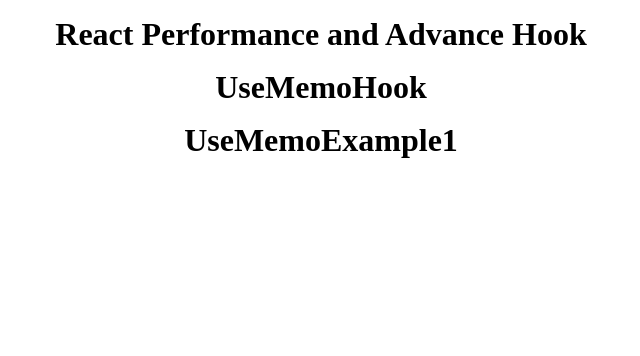
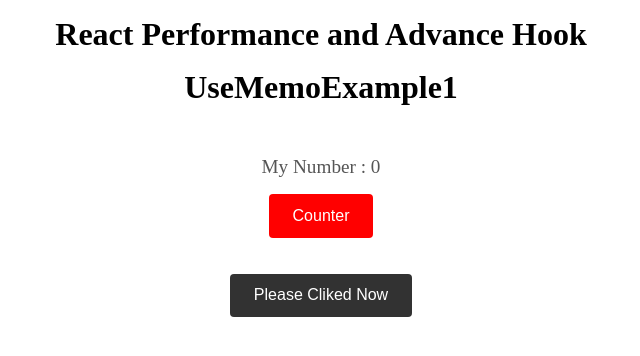
Before and after one commit to Tausifqureshi/React_Revision, a React (Vite) app: page / in a window 1280 px wide. Shown: the top 356 px of the page, without its empty margins (319-959 px from the left). Built offline with nearby package versions, Linux system fonts and the light colour scheme.

Commit message:
use Call Back

```diff
--- a/src/React Perfomance and Advance Hook/useMemo Hook/UseMemoExample1.jsx
+++ b/src/React Perfomance and Advance Hook/useMemo Hook/UseMemoExample1.jsx
@@ -1,10 +1,44 @@
-import React from "react";
+import React, { useState } from "react";
 
 function UseMemoExample1() {
-  return <div>
- <h1>  UseMemoExample1 </h1>
+  const [counter, setCounter] = useState(0);
+  const [toggle, setToggle] = useState(false);
 
-  </div>;
+  function counterIncrease() {
+    setCounter((prevState) => prevState + 1);
+  }
+
+  const countNumber = (num)=>{
+    console.log("Count Function Called", num);
+    for (let i = 0; i < 1000; i++) {}
+
+    return num;
+  }
+
+  const saveCountValue = countNumber(counter);
+
+
+  return (
+    <div>
+      <h1> UseMemoExample1 </h1> <br />
+      <p> My Number : {saveCountValue} </p>
+      <button onClick={counterIncrease} style={{ background: "red", display: "block", margin: "auto", }}>
+        Counter
+      </button> <br /> <br />
+
+      <button onClick={()=>setToggle(!toggle)} style={{ background: "#323232", display: "block", margin: "auto", }}>
+        {toggle? "You Clicked": "Please Cliked Now"}
+
+      </button>
+
+
+
+
+
+
+
+    </div>
+  );
 }
 
 export default UseMemoExample1;
--- a/src/React Perfomance and Advance Hook/useMemo Hook/UseMemoHook.jsx
+++ b/src/React Perfomance and Advance Hook/useMemo Hook/UseMemoHook.jsx
@@ -6,7 +6,7 @@ function UseMemoHook() {
   // useMemo Hook to increase performance in react Application.
 
   return <div>
-   <h1> UseMemoHook </h1>
+   {/* <h1> UseMemoHook </h1> */}
    {/* <Demo /> */}
    <UseMemoExample1 />
 
```
